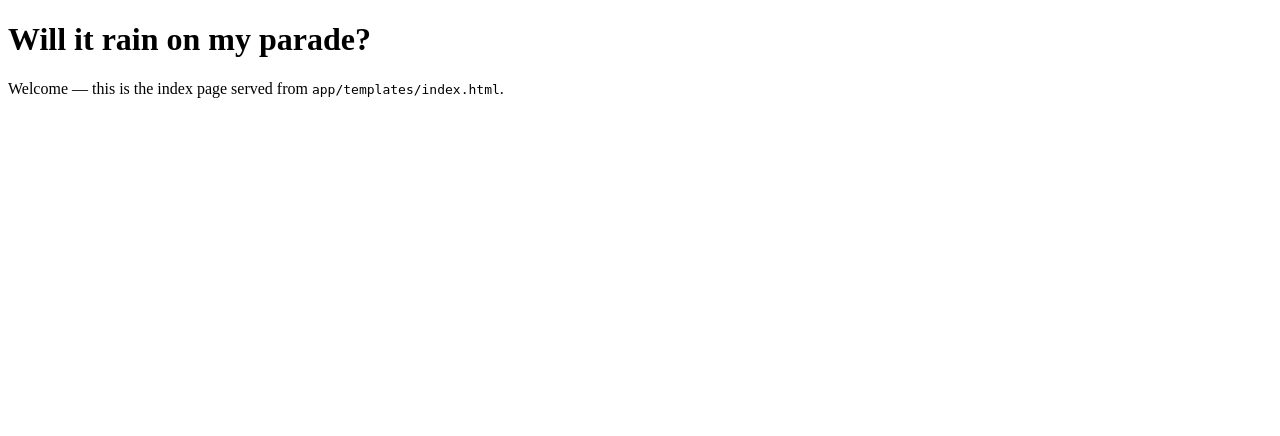
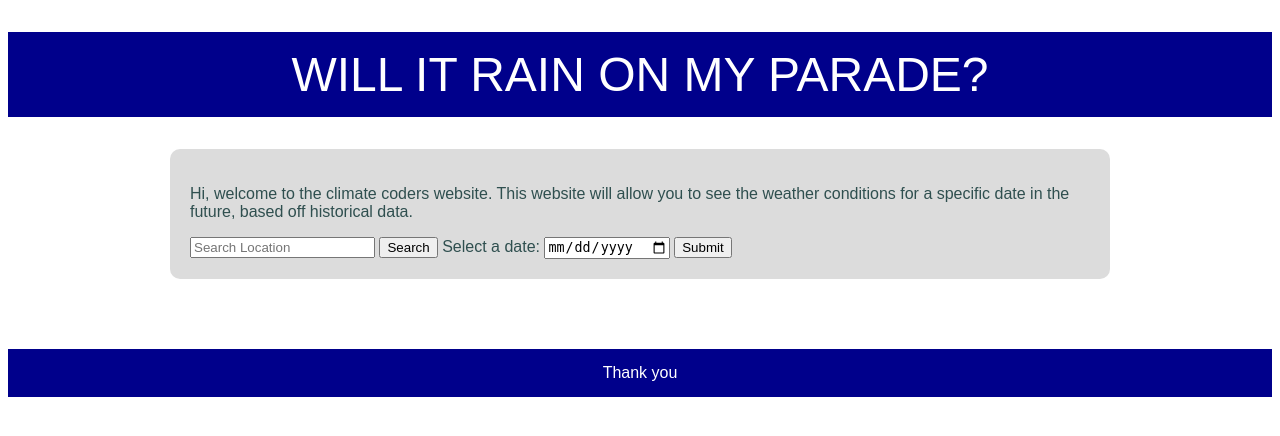
Before and after one commit to V0ID11/NASA-Space-Apps-2025---Will-it-rain-on-my-parade, a Flask app: page / in a window 1280 px wide. Shown: the top 436 px of the page. Run offline with Flask 2, Linux system fonts and the light colour scheme.

Commit message:
Some HTML stuff

```diff
--- a/app/static/main.css
+++ b/app/static/main.css
@@ -0,0 +1,67 @@
+body {
+	font-family: Arial;
+	color: darkslategray;
+}
+
+h1 {
+	font-size: 300%;
+}
+
+h1,
+h2 {
+    background-color: darkblue;
+	color: white ;
+	text-transform: uppercase;
+	font-weight: 100;
+}
+h1 {
+	text-align: center;
+	padding-top: 15px;
+	padding-bottom: 15px;
+}
+img {
+	width: 100%;
+}
+.column {
+  width: 900px;
+  margin: 0 auto;
+  background: Gainsboro;
+  padding: 20px;
+  border-radius: 10px;
+}
+footer {
+	margin-top: 70px;
+	background-color: darkblue;
+	color: white;
+}
+
+footer p {
+	text-align: center;
+	padding-top: 15px;
+	padding-bottom: 15px;
+}
+
+#container {
+	width: 60%;
+	margin: auto;
+}
+
+@media screen and (max-width: 768px) {
+	#container {
+		width: 90%;
+	}
+
+	h1 {
+		font-size: 200%;
+	}
+    .column{
+        width: 70%;
+    }
+}
+
+<div class="search-container">
+  <form action="/search" method="get">
+    <input class="search-box" type="text" name="q" placeholder="Search...">
+    <button class="search-button" type="submit">Go</button>
+  </form>
+</div>
--- a/app/templates/index.html
+++ b/app/templates/index.html
@@ -10,7 +10,22 @@
 	<body>
 		<main>
 			<h1>Will it rain on my parade?</h1>
-			<p>Welcome — this is the index page served from <code>app/templates/index.html</code>.</p>
+			<div class='column'>
+				<p>Hi, welcome to the climate coders website. This website will allow you to see the weather conditions for a specific date in the future, based off historical data.</p>
+				<form action="/search" method="get">
+  					<input type="text" name="q" placeholder="Search Location">
+  					<button type="submit">Search</button>
+				<form>
+  					<label for="calendar">Select a date:</label>
+  					<input type="date" id="calendar" name="calendar">
+  					<button type="submit">Submit</button>
+				</form>
+			</div>
+			<footer>
+				<p>Thank you </p>
+			</footer>
+
+			</form>
 		</main>
 	</body>
  </html>
```
